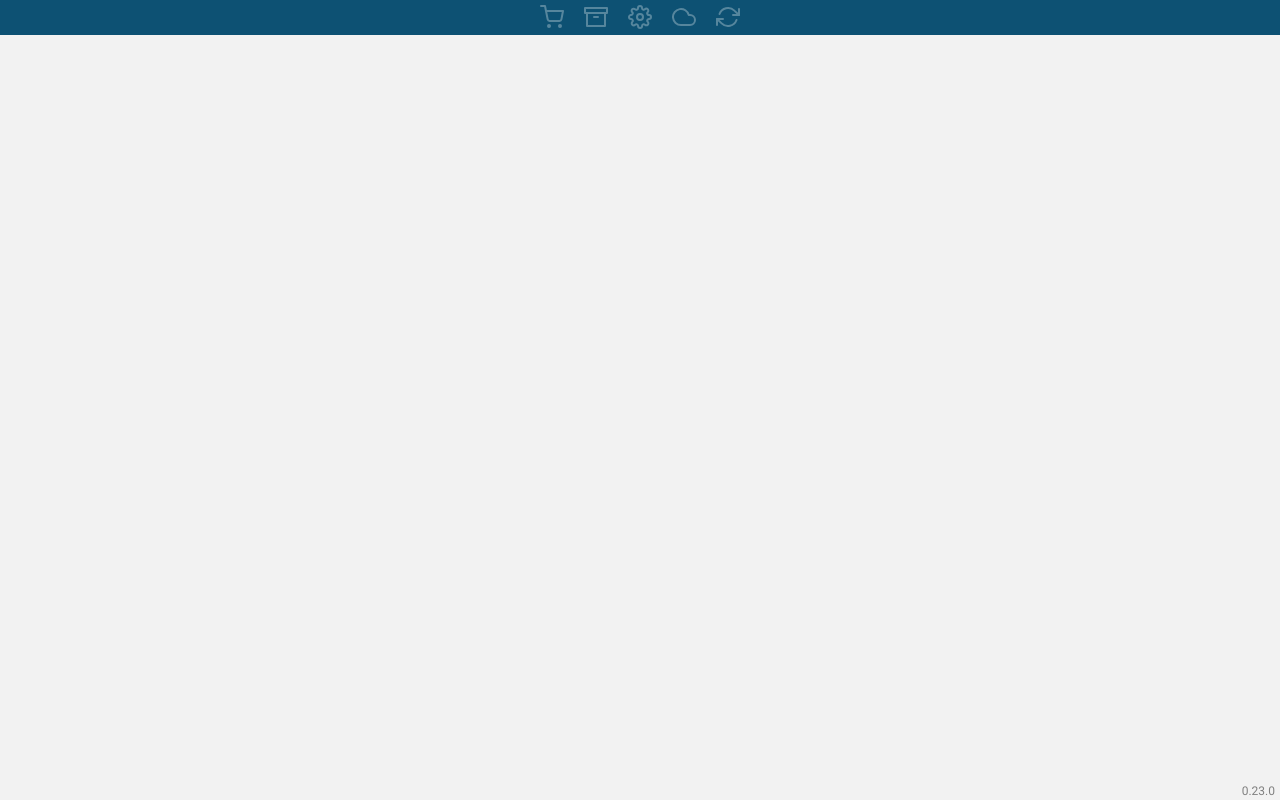
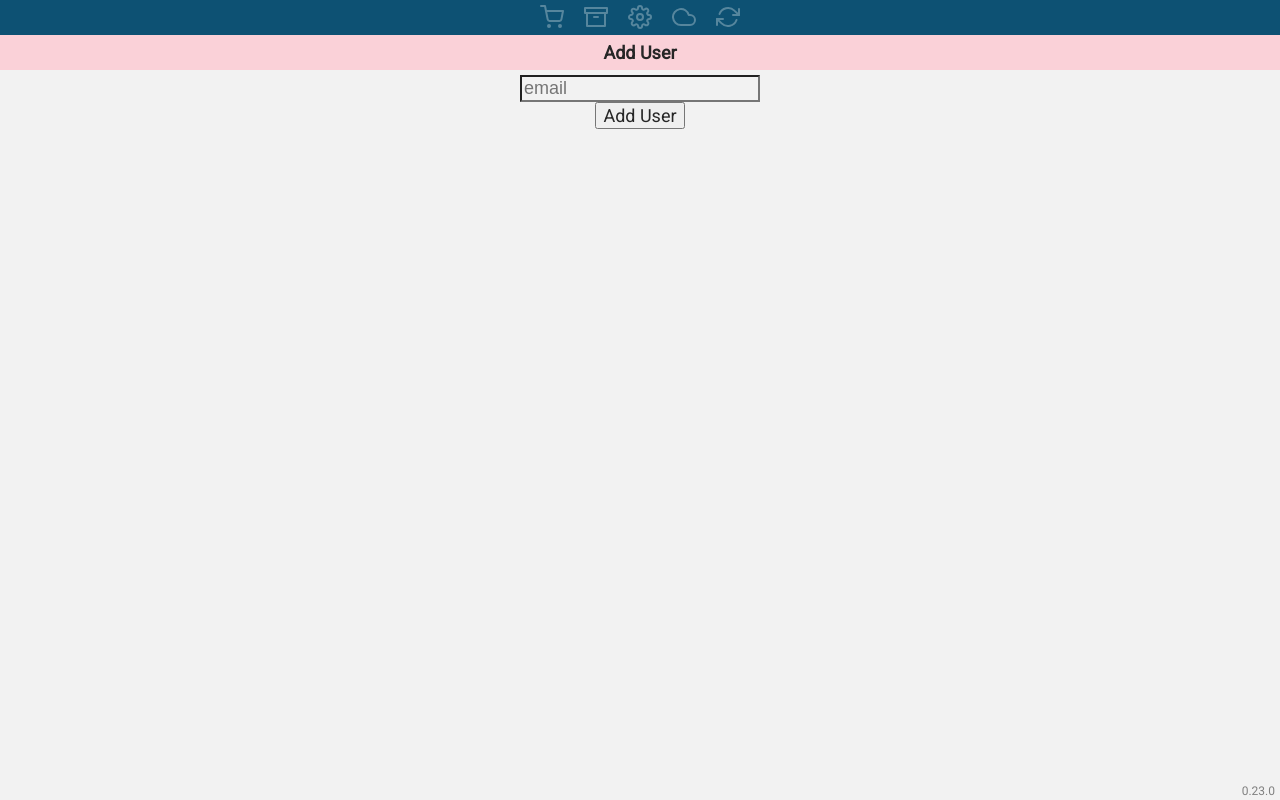
Before and after one commit to NiftyOctopus/lychee-list, a Vue app: page /users/add in a window 1280 px wide. Before the commit this address had no page. Built offline with nearby package versions, Linux system fonts and the light colour scheme.

Commit message:
Added new user support

```diff
--- a/src/router/index.ts
+++ b/src/router/index.ts
@@ -38,6 +38,9 @@ const routes = [
     }, {
         name: 'Auth', path: '/auth/:type',
         component: () => import('../views/AuthView.vue')
+    }, {
+        name: 'AddUser', path: '/users/add',
+        component: () => import('../views/AddUserView.vue')
     }
 ]
 
--- /dev/null
+++ b/src/views/AddUserView.vue
@@ -0,0 +1,69 @@
+<template>
+    <div id='add-user-view' class='view'>
+        <div class='view-header'>
+            <div id='view-title'>
+                <span>Add User</span>
+            </div>
+        </div>
+
+        <div><input v-model='email' type='text' placeholder='email'></div>
+        <div><button @click='addUser()'>Add User</button></div>
+
+        <!-- <view-footer></view-footer> -->
+    </div>
+</template>
+
+
+
+<script>
+    import { margin } from '../mixins/margin'
+
+    export default {
+        name: 'add-user-view',
+        components: { /* Subcomponents */ },
+        mixins: [margin],
+        props: [/* Inputs */],
+        data() { return {
+            email: null,
+        }},
+        beforeCreate() {},
+        created() {
+        },
+        mounted() {
+            this.updateViewMargin()
+        },
+        updated() {},
+        computed: { /*
+            Creates a new property
+            Updates when any dependant property changes */
+        },
+        watch: { /*
+            Watches an existing property
+            Only runs when the watched property changes */
+        },
+        methods: {
+            addUser() {
+                this.$store.dispatch('message', { text: 'Adding user' })
+
+                const url  = process.env.VUE_APP_API + 'users/add'
+                const data = { email: this.email }
+
+                this.$http.post(url, data, { withCredentials: true }).then((res) => {
+                    this.$store.dispatch('message', { text: 'New user added' })
+
+                }).catch((error) => {
+                    console.log(error)
+                    this.$store.dispatch('message', { text: error.toString() })
+                })
+            }
+        }
+    }
+</script>
+
+
+
+<style scoped>
+    input {
+        font-size: 18px;
+    }
+</style>
--- a/src/views/SettingsView.vue
+++ b/src/views/SettingsView.vue
@@ -8,7 +8,7 @@
 
         <div><router-link to='/auth/signup'><button>Signup</button></router-link></div>
         <div><router-link to='/auth/login'><button>Login</button></router-link></div>
-        <div><button @click='messageSW()'>Message SW</button></div>
+        <div><router-link to='/users/add'><button>Add User</button></router-link></div>
 
         <!-- <view-footer></view-footer> -->
     </div>
```
